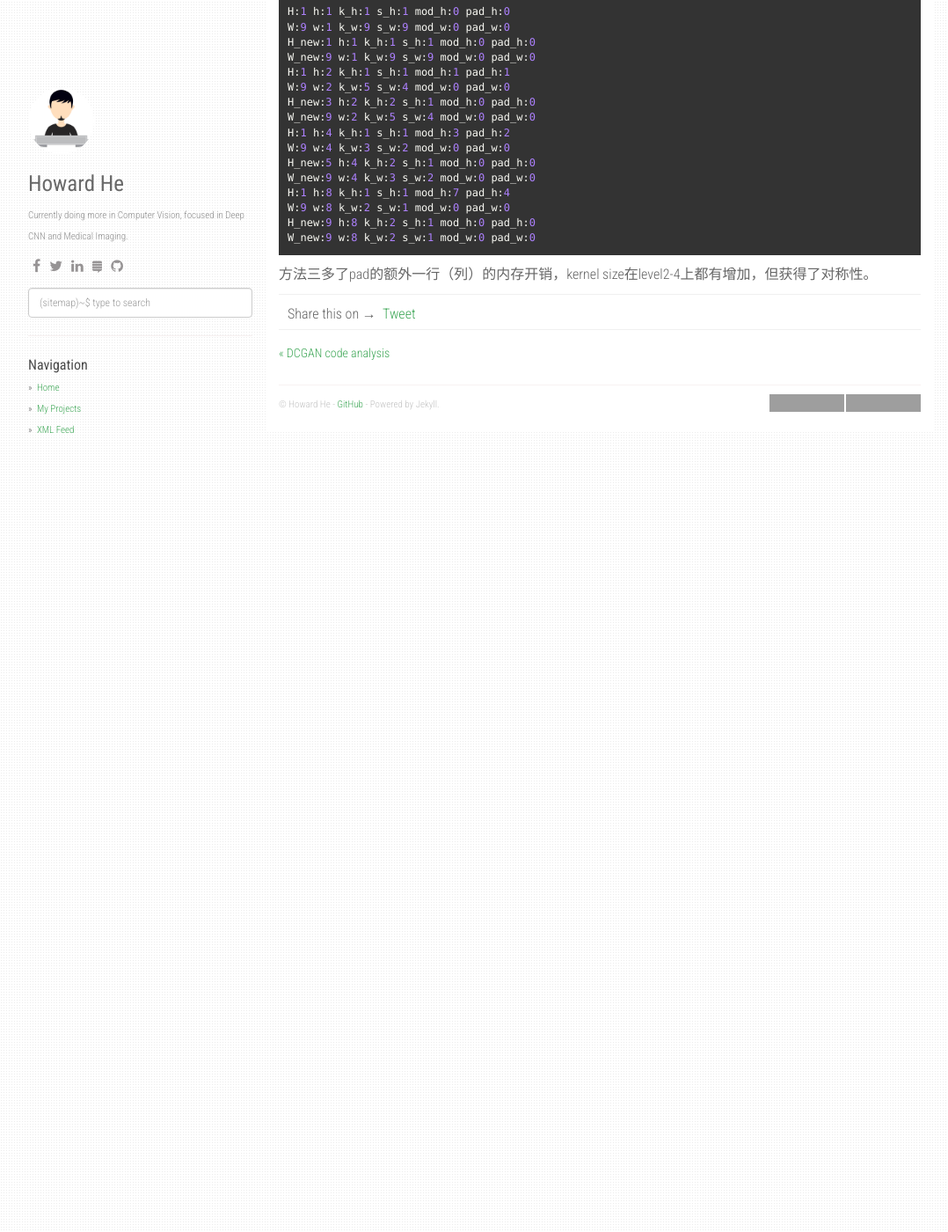
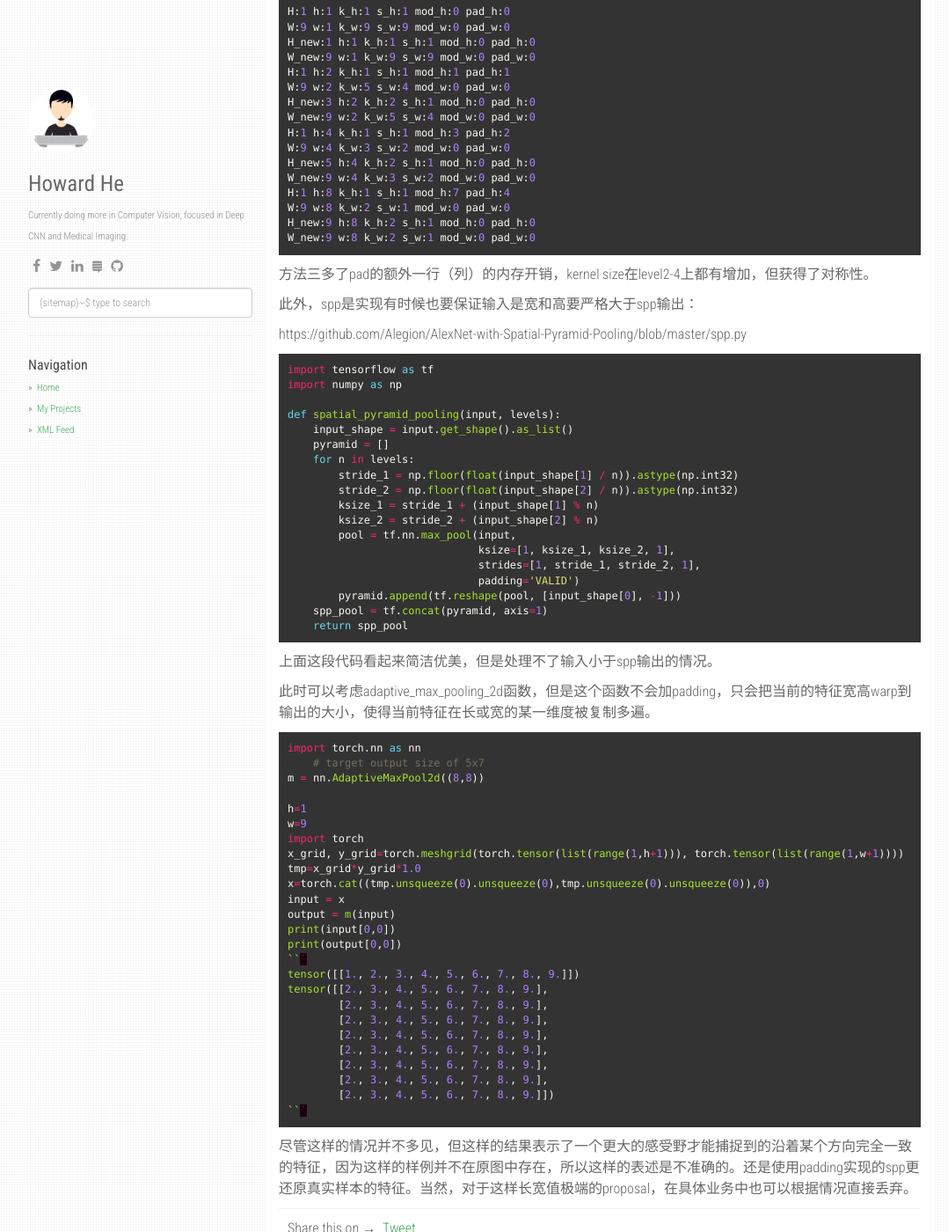
Before and after one commit to howardchina/howardchina.github.io, a Jekyll site: the page built from _posts/2021-03-09-spp.md, in a window 1280 px wide and 1400 px high, scrolled down 10540 px. Shown: the whole window at 88% size, without its empty margins (53-1131 px from the left). Built offline with Jekyll 4.4.1, drawn with Linux system fonts in a browser that asks for light colours; nearby versions of some CDN libraries; formulas are drawn with MathJax 3; comment, search, counter and statistics services are not loaded; grey boxes are pictures that could not be loaded.

Commit message:
SPP tf imple

````diff
--- a/_posts/2021-03-09-spp.md
+++ b/_posts/2021-03-09-spp.md
@@ -619,3 +619,62 @@ W_new:9 w:8 k_w:2 s_w:1 mod_w:0 pad_w:0
 ```
 
 方法三多了pad的额外一行（列）的内存开销，kernel size在level2-4上都有增加，但获得了对称性。
+
+此外，spp是实现有时候也要保证输入是宽和高要严格大于spp输出：
+
+https://github.com/Alegion/AlexNet-with-Spatial-Pyramid-Pooling/blob/master/spp.py
+
+```python
+import tensorflow as tf
+import numpy as np
+
+def spatial_pyramid_pooling(input, levels):
+    input_shape = input.get_shape().as_list()
+    pyramid = []
+    for n in levels:
+        stride_1 = np.floor(float(input_shape[1] / n)).astype(np.int32)
+        stride_2 = np.floor(float(input_shape[2] / n)).astype(np.int32)
+        ksize_1 = stride_1 + (input_shape[1] % n)
+        ksize_2 = stride_2 + (input_shape[2] % n)
+        pool = tf.nn.max_pool(input,
+                              ksize=[1, ksize_1, ksize_2, 1],
+                              strides=[1, stride_1, stride_2, 1],
+                              padding='VALID')
+        pyramid.append(tf.reshape(pool, [input_shape[0], -1]))
+    spp_pool = tf.concat(pyramid, axis=1)
+    return spp_pool
+```
+
+上面这段代码看起来简洁优美，但是处理不了输入小于spp输出的情况。
+
+此时可以考虑adaptive_max_pooling_2d函数，但是这个函数不会加padding，只会把当前的特征宽高warp到输出的大小，使得当前特征在长或宽的某一维度被复制多遍。
+
+~~~python
+import torch.nn as nn
+    # target output size of 5x7
+m = nn.AdaptiveMaxPool2d((8,8))
+
+h=1
+w=9
+import torch
+x_grid, y_grid=torch.meshgrid(torch.tensor(list(range(1,h+1))), torch.tensor(list(range(1,w+1))))
+tmp=x_grid*y_grid*1.0
+x=torch.cat((tmp.unsqueeze(0).unsqueeze(0),tmp.unsqueeze(0).unsqueeze(0)),0)
+input = x
+output = m(input)
+print(input[0,0])
+print(output[0,0])
+```
+tensor([[1., 2., 3., 4., 5., 6., 7., 8., 9.]])
+tensor([[2., 3., 4., 5., 6., 7., 8., 9.],
+        [2., 3., 4., 5., 6., 7., 8., 9.],
+        [2., 3., 4., 5., 6., 7., 8., 9.],
+        [2., 3., 4., 5., 6., 7., 8., 9.],
+        [2., 3., 4., 5., 6., 7., 8., 9.],
+        [2., 3., 4., 5., 6., 7., 8., 9.],
+        [2., 3., 4., 5., 6., 7., 8., 9.],
+        [2., 3., 4., 5., 6., 7., 8., 9.]])
+```
+~~~
+
+尽管这样的情况并不多见，但这样的结果表示了一个更大的感受野才能捕捉到的沿着某个方向完全一致的特征，因为这样的样例并不在原图中存在，所以这样的表述是不准确的。还是使用padding实现的spp更还原真实样本的特征。当然，对于这样长宽值极端的proposal，在具体业务中也可以根据情况直接丢弃。
````
